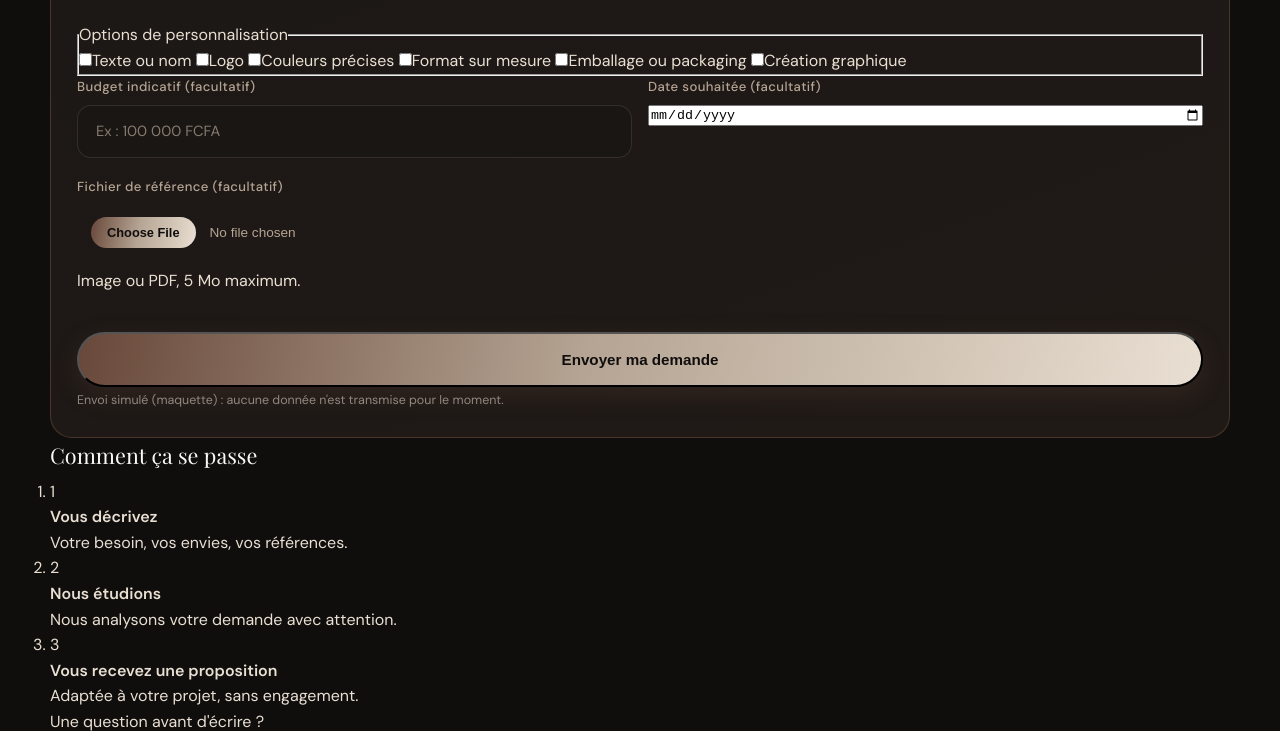
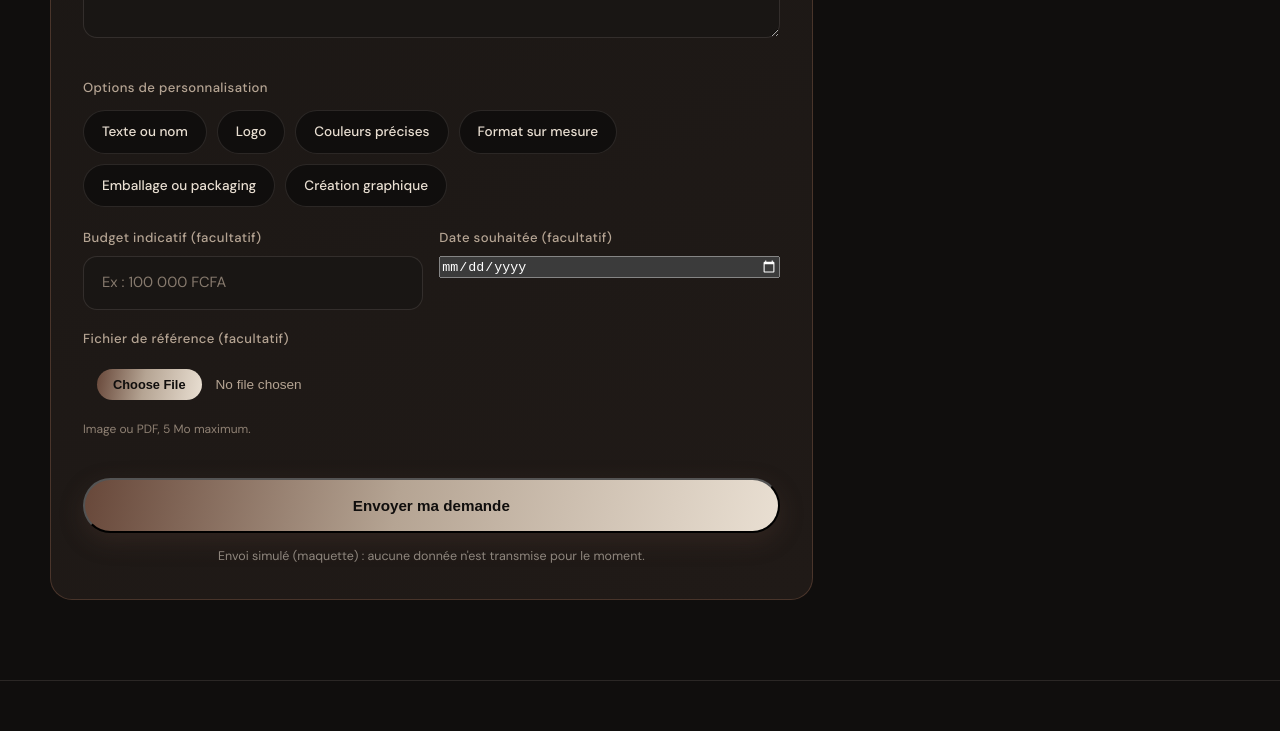
Before and after one commit to ramz-corporation/diorea, a website: page diorea-group/devis.html in a window 1280 px wide. Shown: the part 1170-1901 px from the top of the page. Drawn offline with nearby package versions, Linux system fonts and the light colour scheme; a web font is replaced by a local one.

```diff
--- a/diorea-group/css/pages.css
+++ b/diorea-group/css/pages.css
@@ -509,3 +509,97 @@
 
   .order-form, .summary { padding: 20px; }
 }
+/* =====================================================
+   PAGE DEVIS
+   ===================================================== */
+.quote-page {
+  display: grid;
+  grid-template-columns: 1.5fr .75fr;
+  grid-template-areas: "form how";
+  gap: 36px;
+  align-items: start;
+  margin-bottom: 80px;
+}
+.quote-page > .quote { grid-area: form; margin-top: 0; }
+.quote-page > .quote-done { grid-area: form; grid-column: 1 / -1; max-width: 640px; margin: 10px auto 0; width: 100%; }
+.quote-page > .how { grid-area: how; }
+.quote[hidden], .how[hidden] { display: none; }
+
+.quote--page { padding: 32px; }
+.block-title--spaced { margin-top: 30px; margin-bottom: 18px; }
+.quote--page .block-title:first-child { margin-bottom: 18px; }
+
+.field__error--group { display: block; margin: -8px 0 14px; }
+.field__hint { font-size: .75rem; color: var(--taupe); opacity: .75; }
+
+/* Champ date : icône claire sur fond sombre */
+.date { color-scheme: dark; }
+
+/* ---------- Options de personnalisation (cases en pastilles) ---------- */
+.options { border: 0; margin: 4px 0 20px; padding: 0; min-width: 0; }
+.options legend { font-size: .82rem; font-weight: 500; color: var(--taupe); letter-spacing: .03em; margin-bottom: 12px; }
+.options__list { display: flex; flex-wrap: wrap; gap: 10px; }
+
+.check-chip { position: relative; cursor: pointer; }
+.check-chip input {
+  position: absolute; inset: 0; opacity: 0; margin: 0; cursor: pointer;
+}
+.check-chip span {
+  display: inline-block;
+  padding: 10px 18px;
+  border-radius: 999px;
+  border: 1px solid var(--line);
+  background: var(--noir);
+  color: var(--beige);
+  font-size: .85rem; font-weight: 500;
+  transition: background .25s, border-color .25s, color .25s;
+}
+.check-chip:hover span { border-color: var(--taupe); }
+.check-chip input:checked + span {
+  background: var(--grad-btn); color: var(--noir);
+  border-color: transparent; font-weight: 600;
+}
+.check-chip input:focus-visible + span { outline: 2px solid var(--taupe); outline-offset: 2px; }
+
+.order-form__note--center { text-align: center; margin-top: 14px; }
+
+/* ---------- Colonne « Comment ça se passe » ---------- */
+.how {
+  position: sticky; top: 104px;
+  padding: 28px;
+  border-radius: var(--radius);
+  background: var(--charbon);
+  border: 1px solid var(--line);
+}
+.how .block-title { margin-bottom: 20px; }
+.how__steps { list-style: none; display: flex; flex-direction: column; gap: 22px; }
+.how__steps li { display: flex; gap: 16px; align-items: flex-start; }
+.how__num {
+  flex: none; width: 34px; height: 34px;
+  display: grid; place-items: center;
+  border-radius: 50%;
+  background: var(--grad-btn); color: var(--noir);
+  font-weight: 700; font-size: .85rem;
+}
+.how__steps strong { display: block; color: var(--ivoire); font-weight: 600; font-size: .95rem; margin-bottom: 2px; }
+.how__steps p { font-size: .85rem; opacity: .7; line-height: 1.5; }
+.how__contact {
+  margin-top: 28px; padding-top: 22px;
+  border-top: 1px solid var(--line);
+}
+.how__contact p { font-size: .85rem; opacity: .75; margin-bottom: 12px; }
+
+/* ---------- Confirmation : récapitulatif ---------- */
+.specs--center { text-align: left; margin: 22px 0 18px; }
+.quote-done__actions { display: flex; flex-wrap: wrap; gap: 12px; justify-content: center; }
+
+/* ---------- Responsive devis ---------- */
+@media (max-width: 900px) {
+  .quote-page { grid-template-columns: 1fr; grid-template-areas: "form" "how"; gap: 24px; margin-bottom: 56px; }
+  .how { position: static; }
+}
+@media (max-width: 480px) {
+  .quote--page { padding: 20px; }
+  .how { padding: 22px; }
+  .quote-done__actions .btn { width: 100%; }
+}
```
